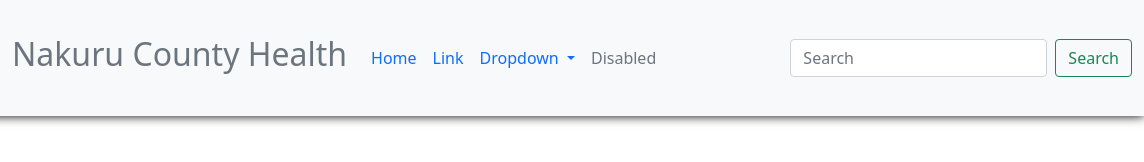
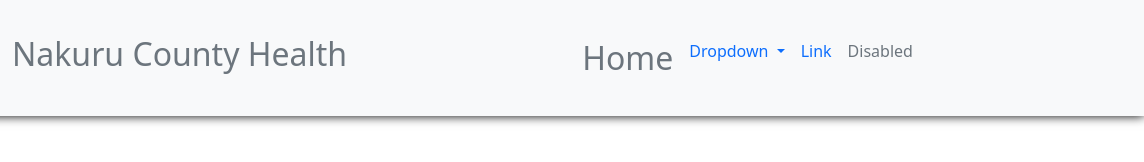
Before and after one commit to JoeGakumo21/NakuruCountyHealth-Website, a plain HTML site: page index.html in a window 1280 px wide. Shown: the full height of the page, 136-1280 px from the left. Drawn offline with nearby package versions, Linux system fonts and the light colour scheme.

Commit message:
minor charges

```diff
--- a/index.html
+++ b/index.html
@@ -26,12 +26,9 @@
             <span class="navbar-toggler-icon"></span>
           </button>
           <div class="collapse navbar-collapse" id="navbarSupportedContent">
-            <ul class="navbar-nav me-auto mb-2 mb-lg-0">
+            <ul class="navbar-nav me-auto mb-2 mb-lg-0 ms-auto d-flex flex-row mt-3 mt-lg-0">
               <li class="nav-item">
-                <a class="nav-link active" aria-current="page" href="#">Home</a>
-              </li>
-              <li class="nav-item">
-                <a class="nav-link" href="#">Link</a>
+                <a class="nav-link active text-secondary display-2" aria-current="page" href="#">Home</a>
               </li>
               <li class="nav-item dropdown">
                 <a class="nav-link dropdown-toggle" href="#" id="navbarDropdown" role="button" data-bs-toggle="dropdown" aria-expanded="false">
@@ -45,13 +42,13 @@
                 </ul>
               </li>
               <li class="nav-item">
-                <a class="nav-link disabled">Disabled</a>
+                <a class="nav-link" href="#">Link</a>
+              </li>
+              <li class="nav-item">
+                <a class="nav-link disabled" >Disabled</a>
               </li>
             </ul>
-            <form class="d-flex" role="search">
-              <input class="form-control me-2" type="search" placeholder="Search" aria-label="Search">
-              <button class="btn btn-outline-success" type="submit">Search</button>
-            </form>
+
           </div>
         </div>
       </nav>
--- a/main.css
+++ b/main.css
@@ -19,3 +19,8 @@
     box-shadow: 0 0 10px 0 #000000;
     margin: auto;
 }
+.display-2{
+    font-size: xx-large;
+    font-weight: 300;
+    font: optional;
+}
```
